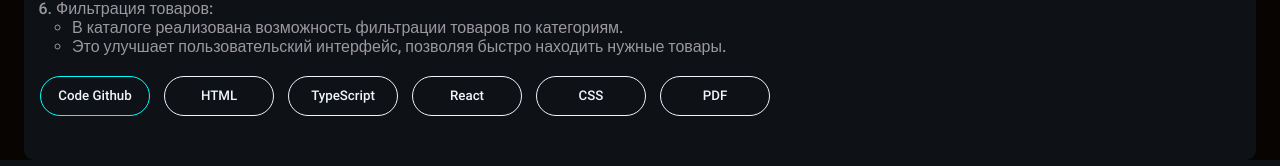
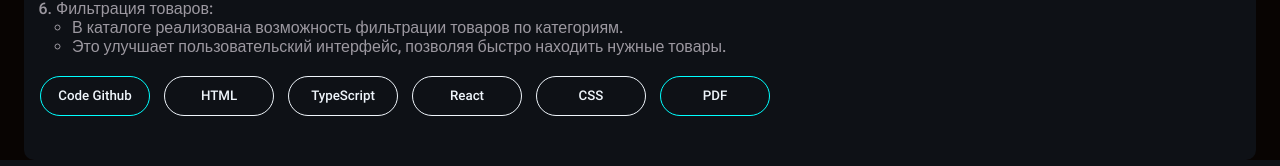
Before and after one commit to astro12447/ismaportafolio, a React (Create React App) app: page / in a window 1280 px wide. Shown: the part 6357-6523 px from the top of the page. Built offline with nearby package versions, Linux system fonts and the light colour scheme.

Commit message:
others updates

```diff
--- a/src/components/Portafolio.tsx
+++ b/src/components/Portafolio.tsx
@@ -184,7 +184,7 @@ export const Portafolio: React.FC = () => {
                         <button  >TypeScript</button>
                         <button  >React</button>
                         <button  >CSS</button>
-                        <button onClick={() => Gotolink('https://drive.google.com/file/d/1pTNmFvRVyTQy2AzPb1BoMdjkitiOE7_Y/view?usp=sharing')} style={{ cursor: "pointer" }}> PDF</button>
+                        <button onClick={() => Gotolink('https://drive.google.com/file/d/1pTNmFvRVyTQy2AzPb1BoMdjkitiOE7_Y/view?usp=sharing')} style={{ cursor: "pointer"}} id='pdf-link' > PDF</button>
                     </div>
                 </div>
             </div>
--- a/src/css/portafolio/portafolio.css
+++ b/src/css/portafolio/portafolio.css
@@ -41,7 +41,9 @@
    border:  1px solid aqua;
    cursor: pointer;
 }
-
+#pdf-link{
+    border: 1px solid aqua;
+}
 .project-item #shop-image{
     object-fit: cover ;
 }
```
